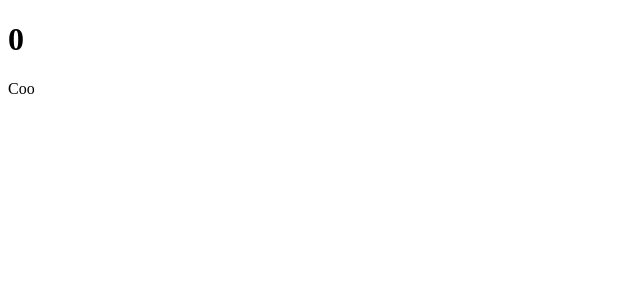
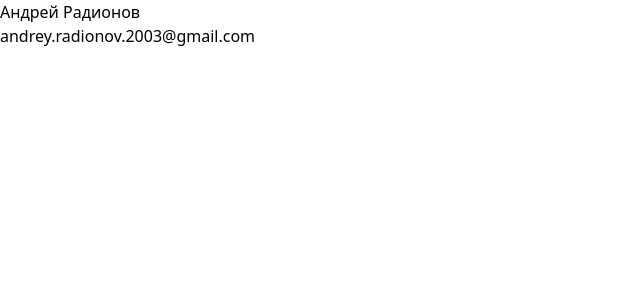
Before and after one commit to Andronzi/todoapp, a React app: page / in a window 1280 px wide. Shown: the top 300 px of the page, without its empty margins (0-640 px from the left). Built offline with nearby package versions, Linux system fonts and the light colour scheme.

Commit message:
start prog top bar

```diff
--- a/src/App.tsx
+++ /dev/null
@@ -1,14 +0,0 @@
-import React, { useState } from "react";
-import Comp from "./Comp";
-
-function App(): JSX.Element {
-  const state = useState(0);
-  return (
-    <div>
-      <h1>{state[0]}</h1>
-      <Comp isSend={false} />
-    </div>
-  );
-}
-
-export default App;
--- /dev/null
+++ b/src/App/App.tsx
@@ -0,0 +1,16 @@
+import React from "react";
+import Profile from "@Components/Profile/Profile";
+import { profileProps, styles } from "./constants";
+
+function App(): JSX.Element {
+  return (
+    <div className={styles.flex}>
+      <Profile
+        email={profileProps.email}
+        name={profileProps.name}
+      />
+    </div>
+  );
+}
+
+export default App;
--- /dev/null
+++ b/src/App/constants.ts
@@ -0,0 +1,10 @@
+const profileProps = {
+  name: "Андрей Радионов",
+  email: "andrey.radionov.2003@gmail.com",
+};
+
+const styles = {
+  flex: "flex flex-row",
+};
+
+export { profileProps, styles };
--- a/src/Comp.tsx
+++ /dev/null
@@ -1,14 +0,0 @@
-import React from "react";
-
-type Props = {
-  isSend: boolean;
-};
-
-export default function Comp({ isSend }: Props) {
-  return (
-    <>
-      <p>{isSend}</p>
-      <p>Coo</p>
-    </>
-  );
-}
--- /dev/null
+++ b/src/Components/Profile/Profile.tsx
@@ -0,0 +1,21 @@
+import React from "react";
+import styles from "./constants";
+
+interface ProfileProps {
+  name: string;
+  email: string;
+}
+
+const Profile = ({ name, email }: ProfileProps): JSX.Element => {
+  return (
+    <div className={styles.div}>
+      <div>
+        <h2>{name}</h2>
+
+        <p>{email}</p>
+      </div>
+    </div>
+  );
+};
+
+export default Profile;
--- /dev/null
+++ b/src/Components/Profile/constants.ts
@@ -0,0 +1,5 @@
+const styles = {
+  div: "flex",
+};
+
+export default styles;
--- /dev/null
+++ b/src/Components/Search/Search.jsx
@@ -0,0 +1,7 @@
+import React from "react";
+
+const Search = () => {
+  return <input placeholder="найти задачу" />;
+};
+
+export default Search;
--- a/src/index.tsx
+++ b/src/index.tsx
@@ -1,5 +1,6 @@
 import React from "react";
 import ReactDOM from "react-dom";
-import App from "./App";
+import App from "./App/App";
+import "./index.css";
 
 ReactDOM.render(<App />, document.getElementById("root"));
```
